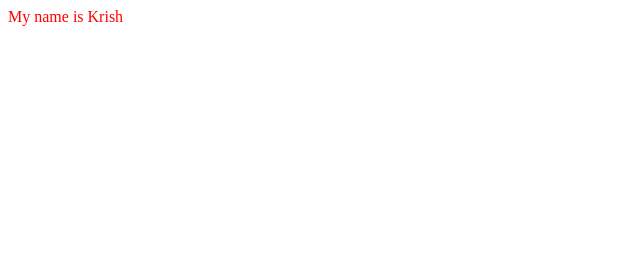
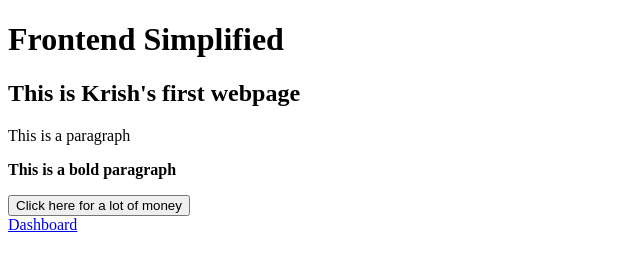
Before and after one commit to KrishThadani/First-project, a plain HTML site: page index.html in a window 1280 px wide. Shown: the whole page, without its empty margins (0-640 px from the left). Drawn offline with Linux system fonts and the light colour scheme.

Commit message:
Added buttons and hyperlinks

```diff
--- a/index.html
+++ b/index.html
@@ -4,9 +4,15 @@
     <meta charset="UTF-8">
     <meta name="viewport" content="width=device-width, initial-scale=1.0">
     <title>Document</title>
-    <link rel="stylesheet" href="styles.css">
 </head>
 <body>
-    My name is Krish
+    <h1>Frontend Simplified</h1>
+    <h2>This is Krish's first webpage</h2>
+    <p>This is a paragraph</p>
+    <p><b>This is a bold paragraph</b></p>
+    <div>
+        <button>Click here for a lot of money</button>
+    </div>
+    <a href="/Dashboard.html" target="_blank">Dashboard</a>
 </body>
 </html>
--- a/styles.css
+++ /dev/null
@@ -1,3 +0,0 @@
-* {
-    color: red;
-}
```
Also changed, not shown: Dashboard.html (added, +12 -0 lines).
